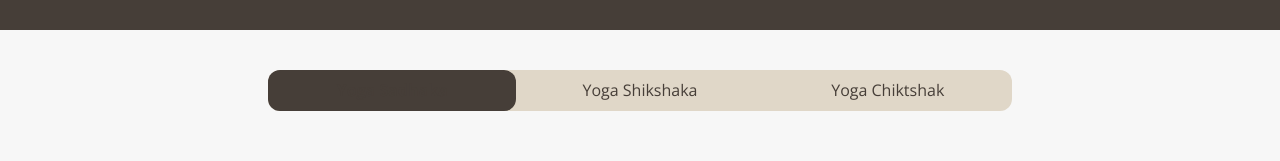
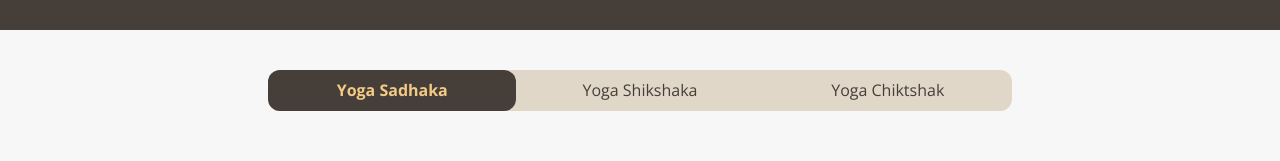
Before and after one commit to vehehgito/bayava-yoga, a React (Vite) app in the folder client/: page /educational-programs in a window 1280 px wide. Shown: the part 308-469 px from the top of the page. Built offline with nearby package versions, Linux system fonts and the light colour scheme; no server answers.

Commit message:
BYA-4 Education Tab Functional

```diff
--- a/client/src/Components/EducationPrograms/EducationPrograms.jsx
+++ b/client/src/Components/EducationPrograms/EducationPrograms.jsx
@@ -1,4 +1,4 @@
-import React, { useState, useEffect } from "react";
+import { useState } from "react";
 
 const EducationPrograms = () => {
 	const [activeTab, setActiveTab] = useState(0);
@@ -47,12 +47,11 @@ const EducationPrograms = () => {
                                     w-full md:text-center text-right
                                     md:py-2 py-3 md:px-4 px-6
                                     rounded-xl
-									text-smoke-brown
 									hover:bg-smoke-brown hover:text-light-yellow
                                     ${
 										activeTab === index
 											? "text-light-yellow bg-smoke-brown font-bold"
-											: ""
+											: "text-smoke-brown"
 									}
                                 `}
 									key={index}
```
